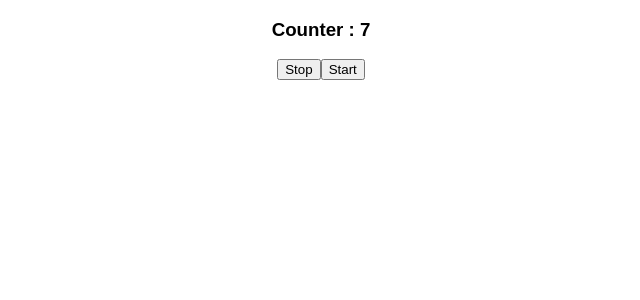
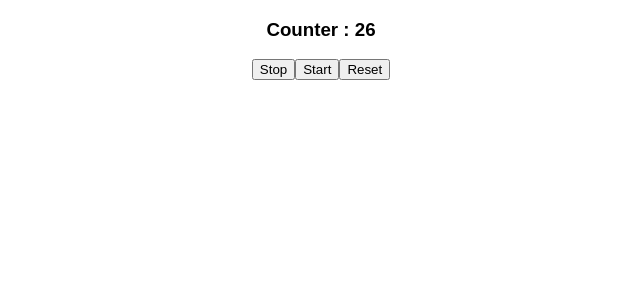
Before and after one commit to Nitish8800/styled-components-practice, a React (Create React App) app: page / in a window 1280 px wide. Shown: the top 300 px of the page, without its empty margins (319-959 px from the left). Built offline with nearby package versions, Linux system fonts and the light colour scheme.

Commit message:
counter start stop reset done

```diff
--- a/src/App.js
+++ b/src/App.js
@@ -34,10 +34,14 @@ export default function App() {
   const ref = useRef(null);
 
   useEffect(() => {
+    startTimer();
+  }, []);
+
+  const startTimer = () => {
     ref.current = setInterval(() => {
       setCounter((p) => p + 1);
-    }, 1000);
-  }, []);
+    }, 300);
+  };
 
   return (
     <div className="App">
@@ -49,14 +53,14 @@ export default function App() {
       >
         Stop
       </button>
+      <button onClick={startTimer}>Start</button>
       <button
         onClick={() => {
-          ref.current = setInterval(() => {
-            setCounter((p) => p + 1);
-          }, 1000);
+          clearInterval(ref.current);
+          setCounter(0);
         }}
       >
-        Start
+        Reset
       </button>
     </div>
   );
```
